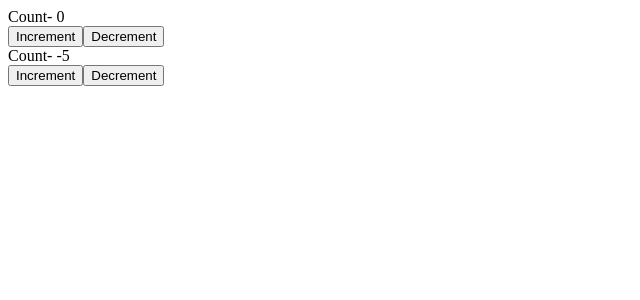
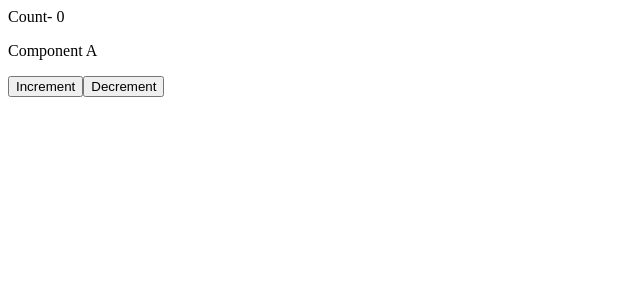
Before and after one commit to INTESARSHAWON/React-Course, a React (Create React App) app in the folder 01basicreact/: page / in a window 1280 px wide. Shown: the top 300 px of the page, without its empty margins (0-640 px from the left). Built offline with nearby package versions, Linux system fonts and the light colour scheme.

Commit message:
useReducer with useContext

```diff
--- a/01basicreact/src/App.js
+++ b/01basicreact/src/App.js
@@ -18,7 +18,9 @@
 // import Time from './components/Time';
 // import CounterReducer from './components/CounterReducer';
 // import ComplexCounter from './components/ComplexCounter';
-import CounterThree from './components/CounterThree';
+// import CounterThree from './components/CounterThree';
+import React, { useReducer } from 'react';
+import ComponentA from './components/ComponentB';
 
 // function App() { react hook, mane 18-19 number video te eshe eta bondho korlam, er aag porjontw sobai case ei eta cholse
     // karon niche class ansi
@@ -163,15 +165,46 @@
     // useRef hook end
 
     // useReducer hook start
-    function App (){
-        return (
-            <div className='App'>
-                {/* <CounterReducer/> */}
-                {/* <ComplexCounter/> */}
-                <CounterThree/>
+    // function App (){
+    //     return (
+    //         <div className='App'>
+    //             {/* <CounterReducer/> */}
+    //             {/* <ComplexCounter/> */}
+    //             <CounterThree/>
+    //         </div>
+    //     );
+    // }
+    // useReducer hook end
+
+    // useReducer hook with use useContext hook start
+
+    export const counterContext = React.createContext();
+
+    const initialState= 0;
+
+    const reducer = (state, action) => {
+        switch (action) {
+            case 'increment':
+                return state + 1;
+            case 'decrement':
+                return state - 1;
+            default:
+                return state;
+        }
+    };
+
+    function App() {
+        const [count, dispatch] = useReducer(reducer, initialState);
+        return(
+            <div className='app'>
+                <div>Count- {count} </div>
+                <counterContext.Provider value={{countDispatch: dispatch}}>
+                    <ComponentA/>
+                </counterContext.Provider>
             </div>
         );
     }
-    // useReducer hook end
+
+    // useReducer hook with use useContext hook end
 
 export default App;
--- /dev/null
+++ b/01basicreact/src/components/ComponentB.js
@@ -0,0 +1,15 @@
+import { useContext } from 'react';
+import { counterContext } from '../App';
+
+function ComponentA() {
+    const countContext = useContext(counterContext);
+    return(
+        <div>
+            <p>Component A</p>
+            <button type="button" onClick = {()=>countContext.countDispatch('increment')} >Increment</button>
+            <button type="button" onClick= {()=>countContext.countDispatch('decrement')} >Decrement</button>
+        </div>
+    );
+}
+
+export default  ComponentA
```
Also changed, not shown: 01basicreact/src/components/ComponentA.js (added, +11 -0 lines).
